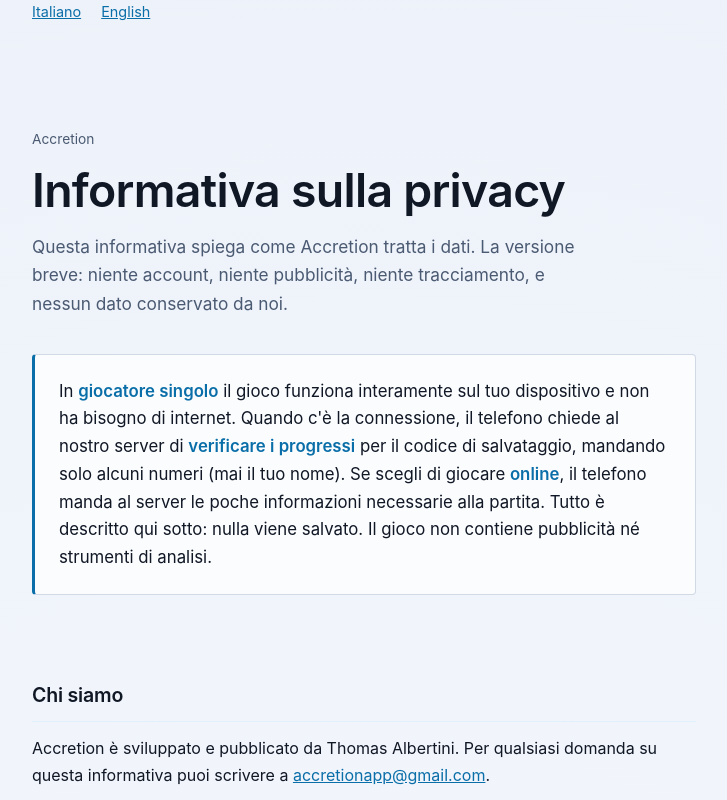
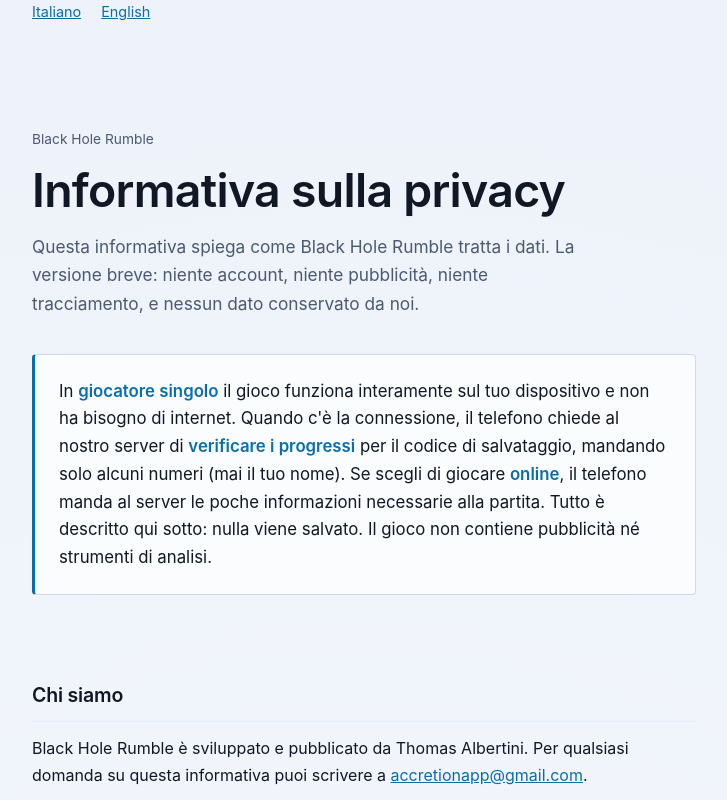
Before and after one commit to ThomasAlbertini95/accretion, a plain HTML site: page index.html in a window 1280 px wide. Shown: the top 800 px of the page, without its empty margins (276-1003 px from the left). Drawn offline with Linux system fonts and the light colour scheme.

Commit message:
Add files via upload

```diff
--- a/index.html
+++ b/index.html
@@ -3,7 +3,7 @@
 <head>
 <meta charset="utf-8" />
 <meta name="viewport" content="width=device-width, initial-scale=1, viewport-fit=cover" />
-<title>Accretion — Informativa sulla privacy</title>
+<title>Black Hole Rumble — Informativa sulla privacy</title>
 <style>
   :root {
     --void: #05060d;
@@ -102,12 +102,12 @@
   </p>
 
   <header>
-    <p class="eyebrow" lang="it">Accretion</p>
-    <p class="eyebrow" lang="en">Accretion</p>
+    <p class="eyebrow" lang="it">Black Hole Rumble</p>
+    <p class="eyebrow" lang="en">Black Hole Rumble</p>
     <h1 lang="it">Informativa sulla privacy</h1>
     <h1 lang="en">Privacy policy</h1>
-    <p class="lede" lang="it">Questa informativa spiega come Accretion tratta i dati. La versione breve: niente account, niente pubblicità, niente tracciamento, e nessun dato conservato da noi.</p>
-    <p class="lede" lang="en">This policy explains how Accretion handles data. The short version: no accounts, no ads, no tracking, and no data stored by us.</p>
+    <p class="lede" lang="it">Questa informativa spiega come Black Hole Rumble tratta i dati. La versione breve: niente account, niente pubblicità, niente tracciamento, e nessun dato conservato da noi.</p>
+    <p class="lede" lang="en">This policy explains how Black Hole Rumble handles data. The short version: no accounts, no ads, no tracking, and no data stored by us.</p>
 
     <div class="verdict">
       <p lang="it">In <strong>giocatore singolo</strong> il gioco funziona interamente sul tuo dispositivo e non ha bisogno di internet. Quando c'è la connessione, il telefono chiede al nostro server di <strong>verificare i progressi</strong> per il codice di salvataggio, mandando solo alcuni numeri (mai il tuo nome). Se scegli di giocare <strong>online</strong>, il telefono manda al server le poche informazioni necessarie alla partita. Tutto è descritto qui sotto: nulla viene salvato. Il gioco non contiene pubblicità né strumenti di analisi.</p>
@@ -118,8 +118,8 @@
   <section>
     <h2 lang="it">Chi siamo</h2>
     <h2 lang="en">Who we are</h2>
-    <p lang="it">Accretion è sviluppato e pubblicato da Thomas Albertini. Per qualsiasi domanda su questa informativa puoi scrivere a <a href="mailto:accretionapp@gmail.com">accretionapp@gmail.com</a>.</p>
-    <p lang="en">Accretion is developed and published by Thomas Albertini. For any question about this policy, write to <a href="mailto:accretionapp@gmail.com">accretionapp@gmail.com</a>.</p>
+    <p lang="it">Black Hole Rumble è sviluppato e pubblicato da Thomas Albertini. Per qualsiasi domanda su questa informativa puoi scrivere a <a href="mailto:accretionapp@gmail.com">accretionapp@gmail.com</a>.</p>
+    <p lang="en">Black Hole Rumble is developed and published by Thomas Albertini. For any question about this policy, write to <a href="mailto:accretionapp@gmail.com">accretionapp@gmail.com</a>.</p>
   </section>
 
   <section>
```
